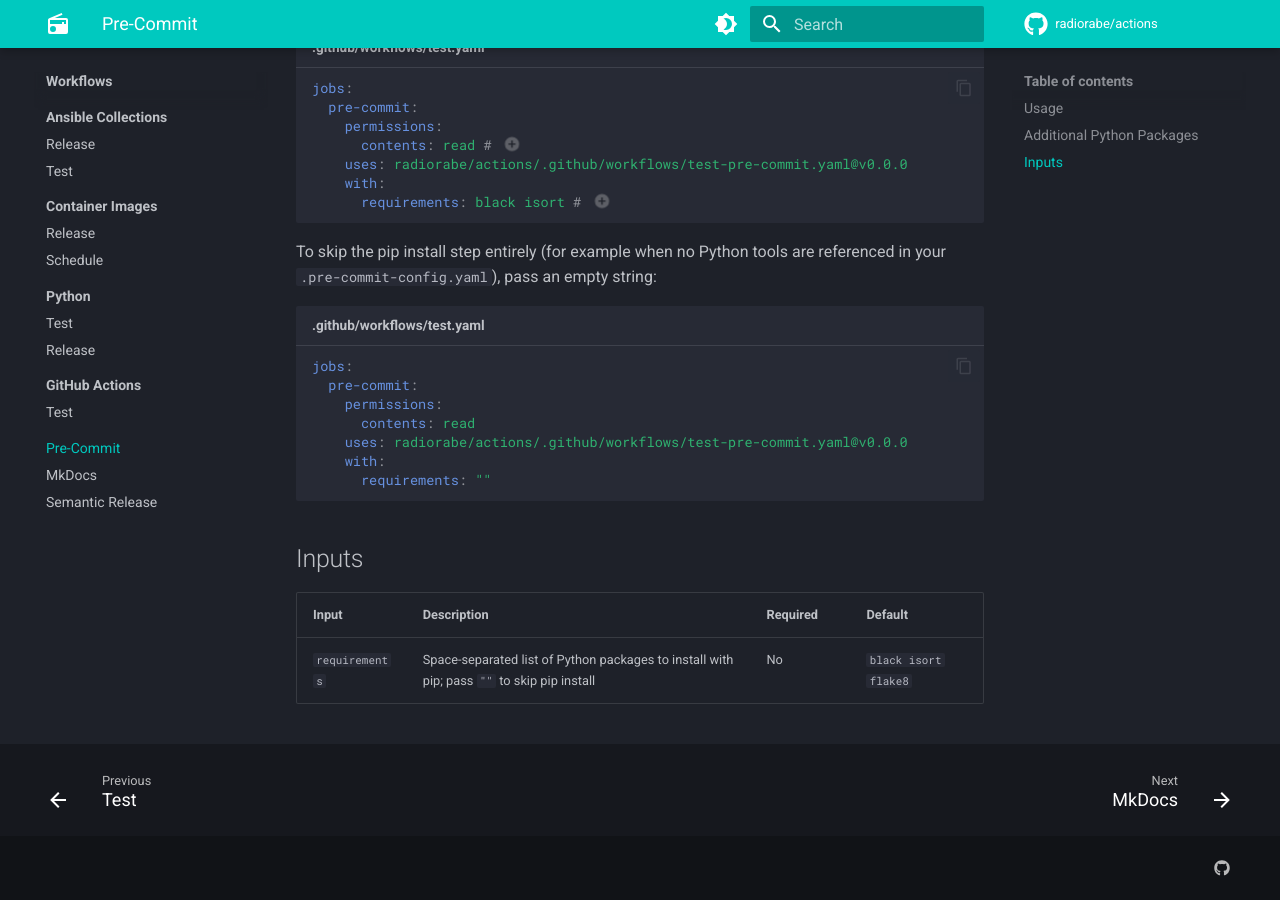
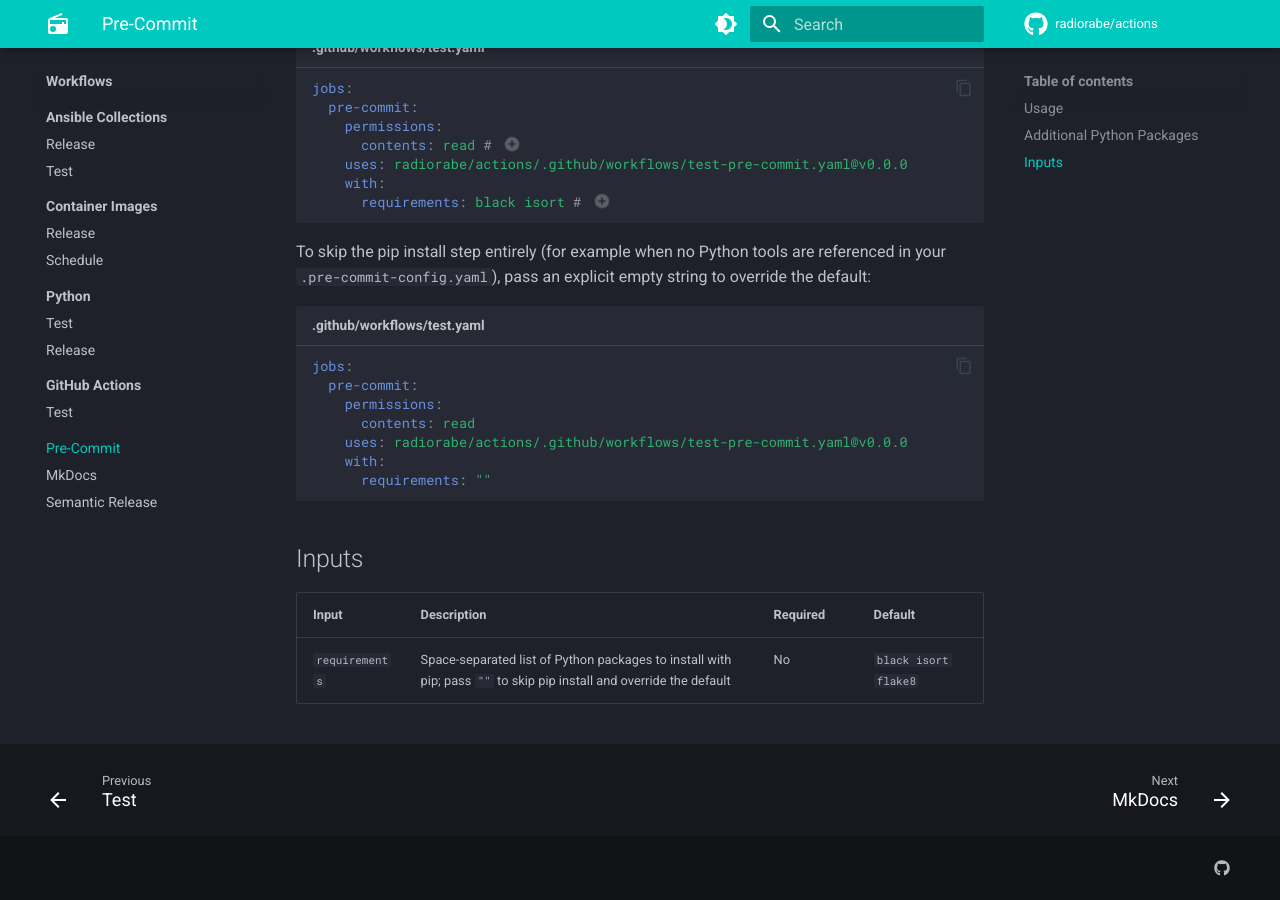
Before and after one commit to radiorabe/actions, an MkDocs documentation site: the page built from docs/workflows/pre-commit.md, in a window 1280 px wide and 900 px high, scrolled down 819 px. Built offline with MkDocs 1.6.1 and Material for MkDocs 9.7.7, drawn with Linux system fonts in a browser that asks for light colours; comment, search, counter and statistics services are not loaded.

Commit message:
fix: address code review feedback - drop unused permissions, clarify tags and docs
Agent-Logs-Url: https://github.com/radiorabe/actions/sessions/963c4719-bbfc-4a0f-8b0e-9fa5230c7025

Co-authored-by: hairmare <116588+hairmare@users.noreply.github.com>

````diff
--- a/docs/workflows/pre-commit.md
+++ b/docs/workflows/pre-commit.md
@@ -45,7 +45,7 @@ jobs:
 2. Space-separated list of additional Python packages to install before running pre-commit.
 
 To skip the pip install step entirely (for example when no Python tools are referenced in your
-`.pre-commit-config.yaml`), pass an empty string:
+`.pre-commit-config.yaml`), pass an explicit empty string to override the default:
 
 ```yaml title=".github/workflows/test.yaml"
 jobs:
@@ -61,4 +61,4 @@ jobs:
 
 | Input | Description | Required | Default |
 |---|---|---|---|
-| `requirements` | Space-separated list of Python packages to install with pip; pass `""` to skip pip install | No | `black isort flake8` |
+| `requirements` | Space-separated list of Python packages to install with pip; pass `""` to skip pip install and override the default | No | `black isort flake8` |
````
Also changed, not shown: 1 other file.
